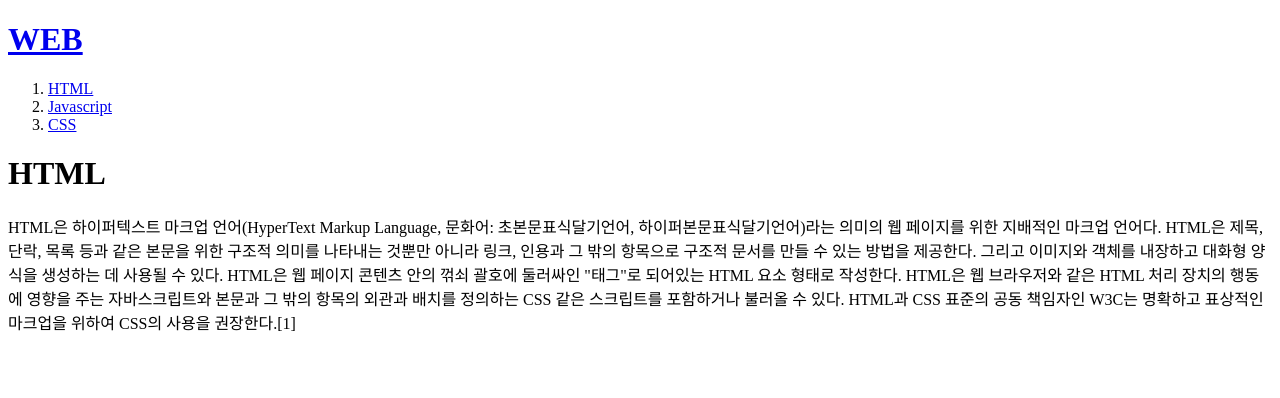
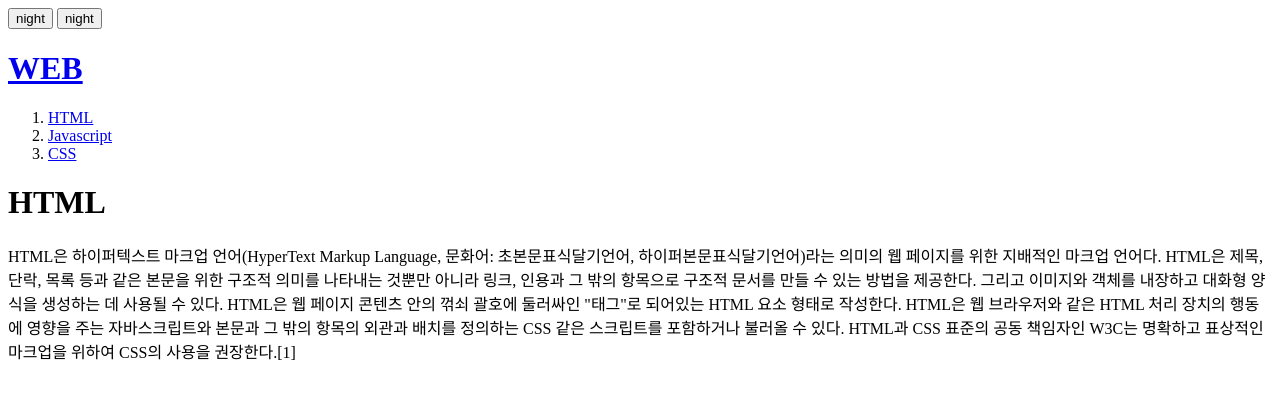
Before and after one commit to kokihyun/mysource, a plain HTML site: page index.html in a window 1280 px wide. Drawn offline with Linux system fonts and the light colour scheme.

Commit message:
Add files via upload

```diff
--- a/index.html
+++ b/index.html
@@ -5,6 +5,14 @@
   <meta charset="utf-8">
 </head>
 <body>
+  <input type="button" name="night" value="night" onclick='
+  document.querySelector('body').style.backgroundColor='black';
+  document.querySelector('body').style.backgroundColor='white';
+  '>
+  <input type="button" name="white" value="night" onclick='
+  document.querySelector('body').style.backgroundColor='white';
+  document.querySelector('body').style.backgroundColor='black';
+  '>
   <h1><a href="index.html">WEB</a></h1>
   <ol>
     <li><a href="1.html">HTML</a></li>
```
Also changed, not shown: img/1.jpg (added).
